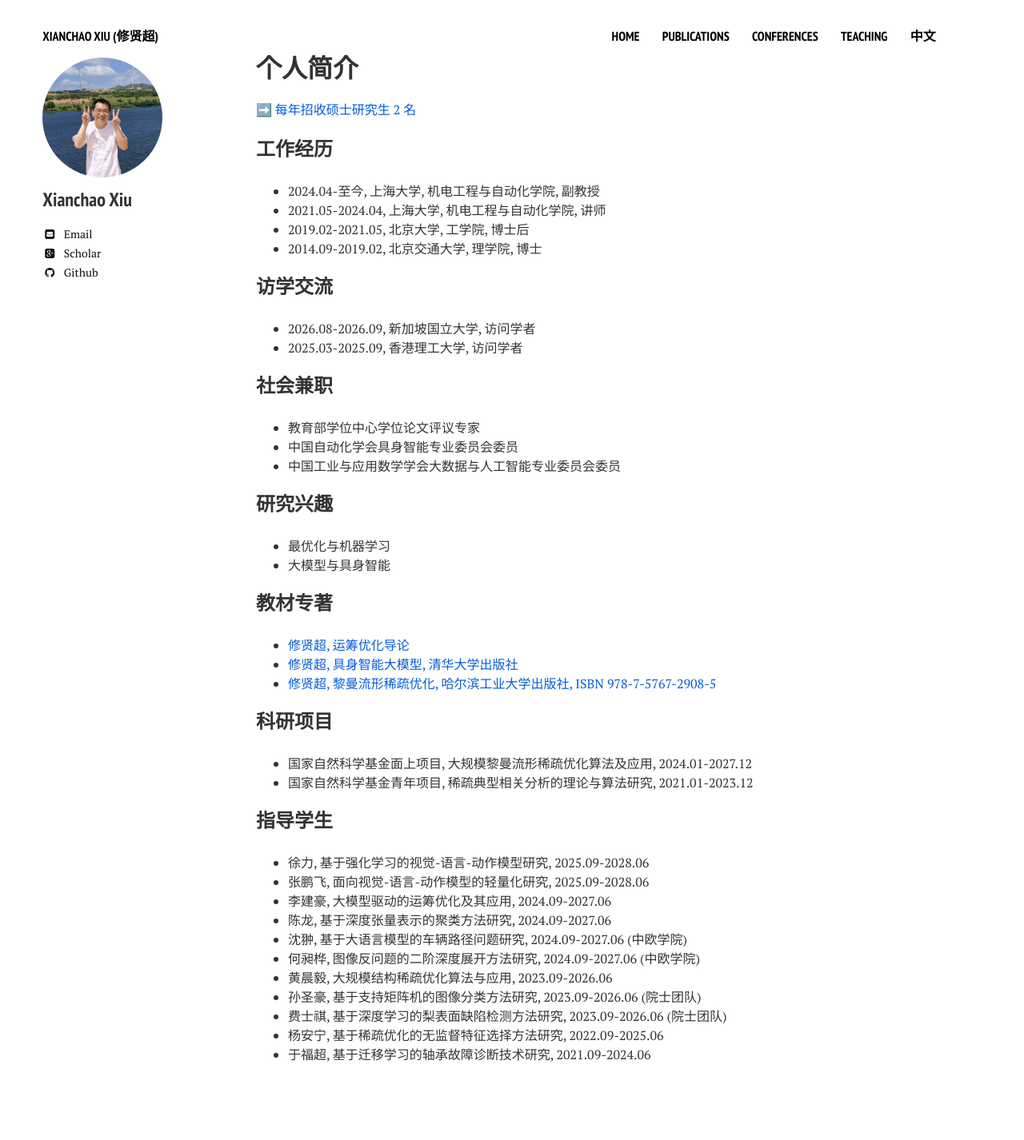
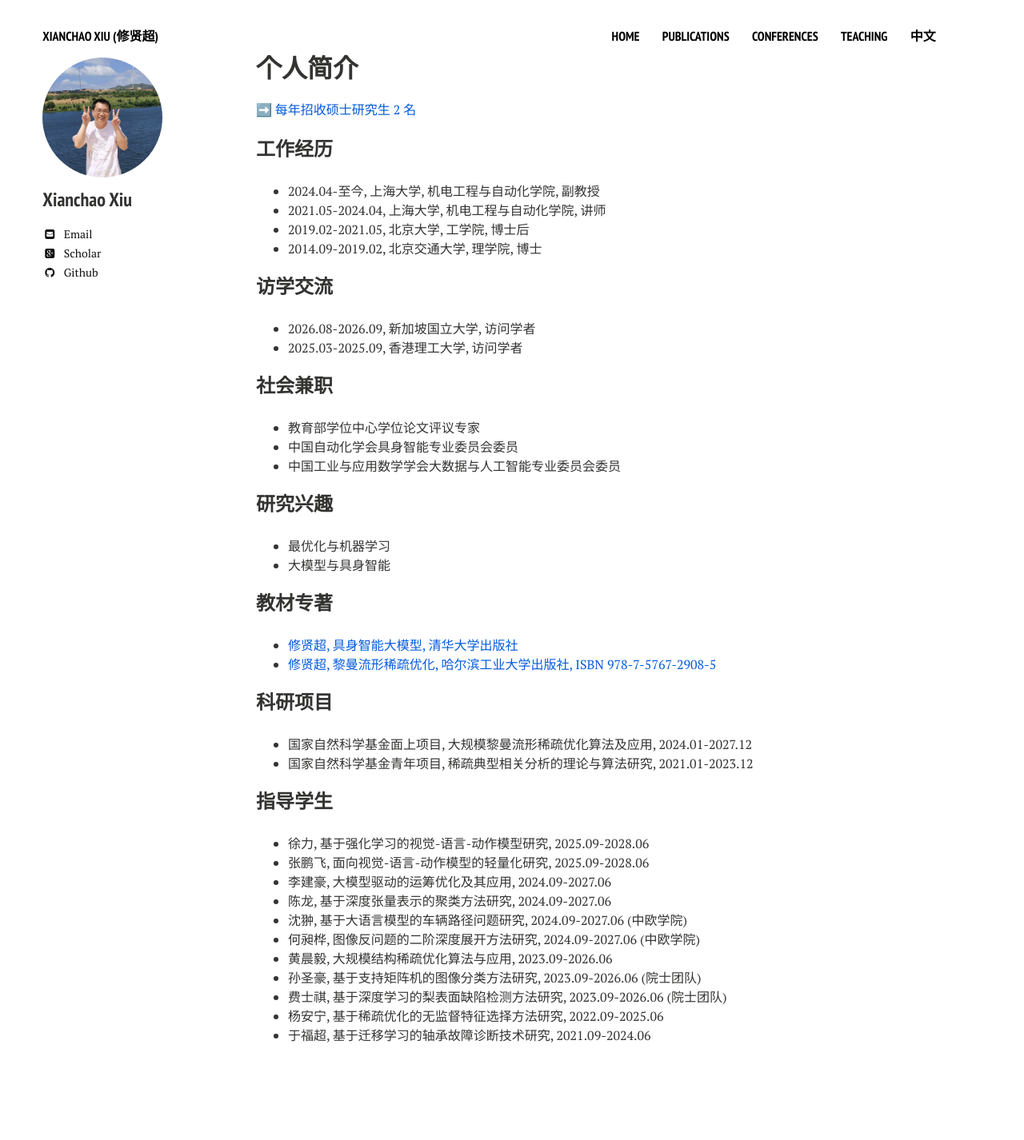
Before and after one commit to xianchaoxiu/xianchaoxiu.github.io, a Jekyll site: the page built from chinese/index.md, in a window 1280 px wide. Shown: the whole page at 80% size. Built offline with Jekyll 4.4.1, drawn with Linux system fonts in a browser that asks for light colours; nearby versions of some CDN libraries; after the commit the page ends 1402 px from its top, so only the background shows below that.

Commit message:
Update index.md

```diff
--- a/chinese/index.md
+++ b/chinese/index.md
@@ -35,7 +35,6 @@ share: false
 
 ### 教材专著
 
-* <a href="https://xianchaoxiu.github.io/chinese/book/OR/" class="textlink" target="_blank">修贤超, 运筹优化导论  </a> <br>
 * <a href="https://xianchaoxiu.github.io/chinese/book/VLA/" class="textlink" target="_blank">修贤超, 具身智能大模型, 清华大学出版社  </a> <br>
 * <a href="https://xianchaoxiu.github.io/chinese/book/OPT/" class="textlink" target="_blank">修贤超, 黎曼流形稀疏优化, 哈尔滨工业大学出版社, ISBN 978-7-5767-2908-5 </a> <br>
 
```
